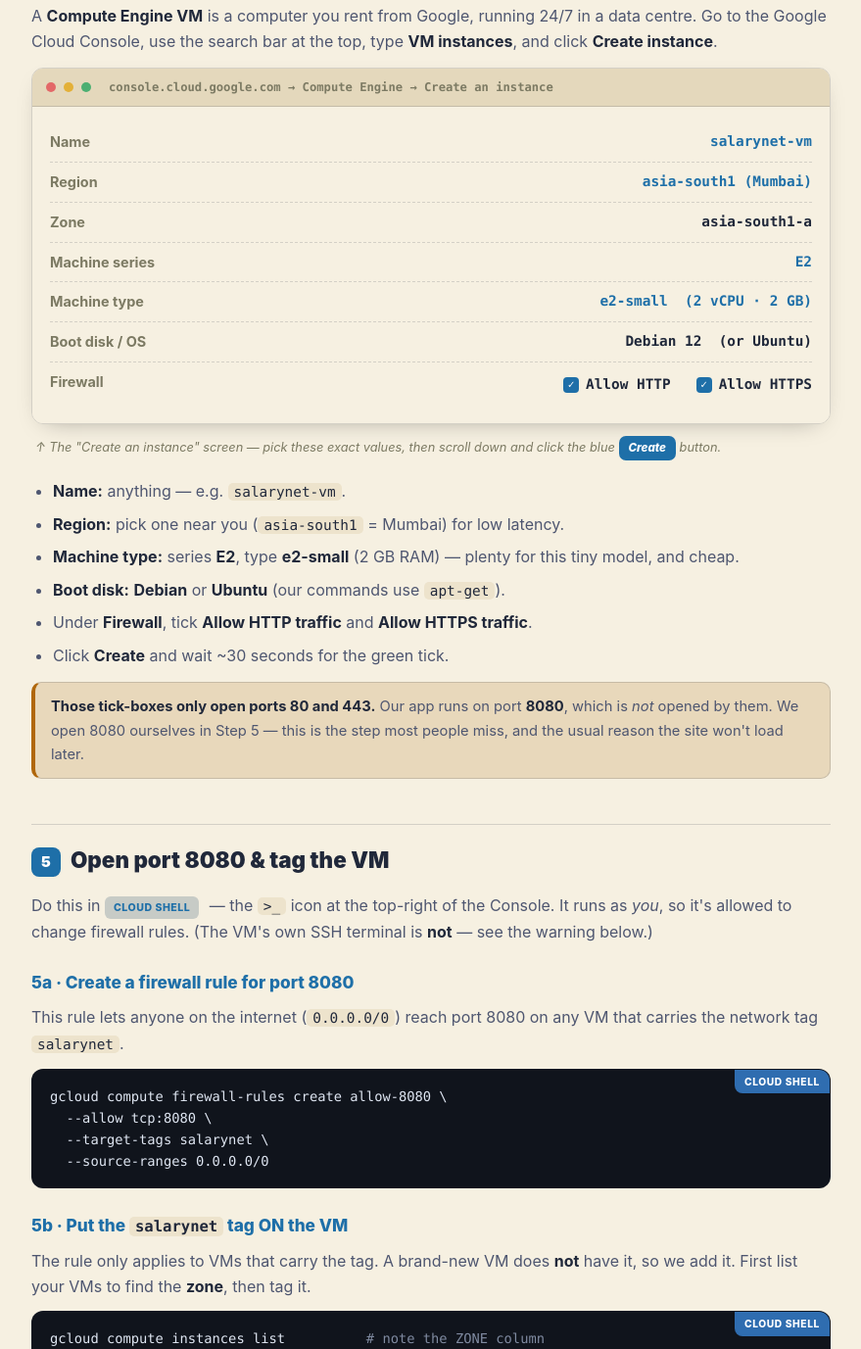
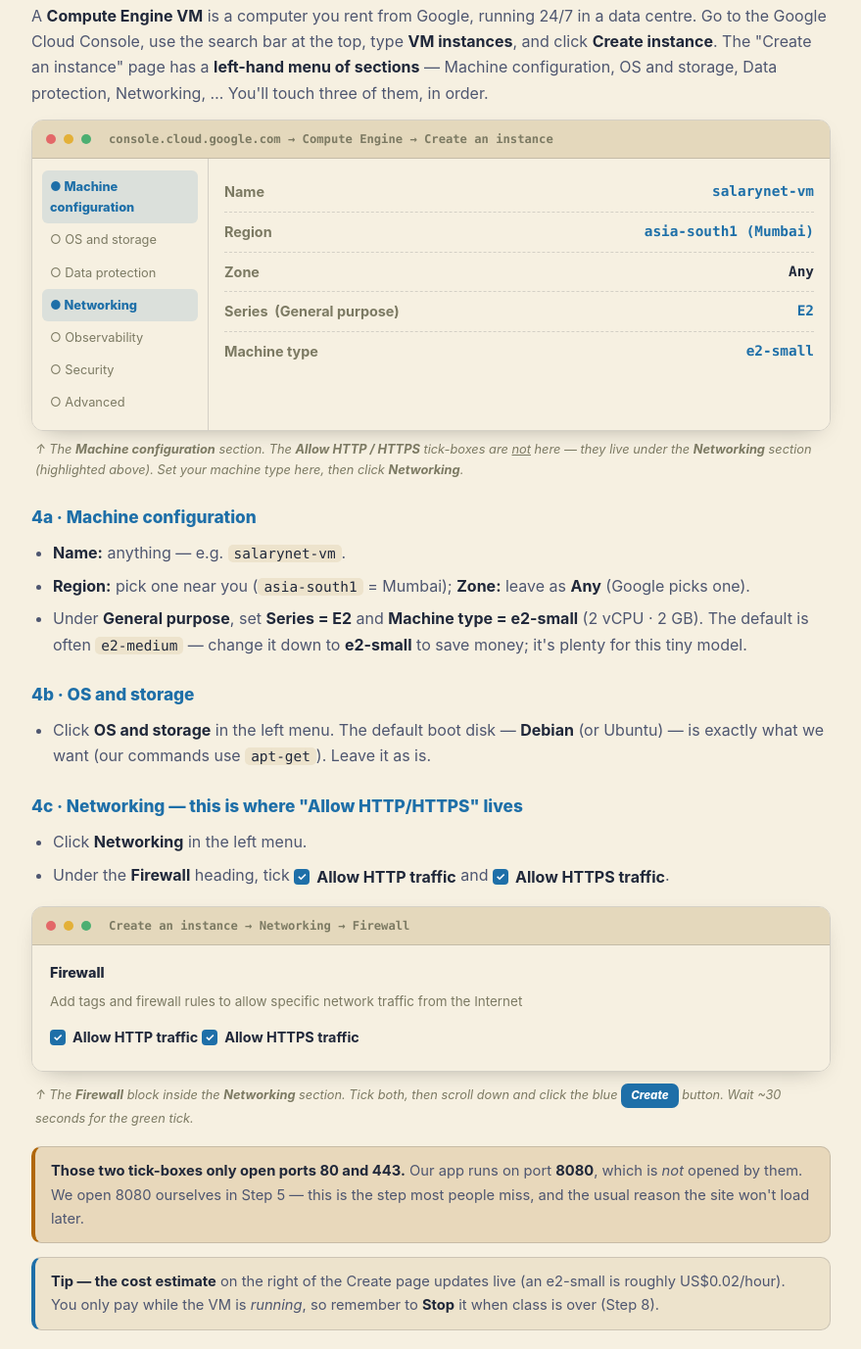
Before and after one commit to Laxminarayen/InceptezGenAI-Batch26, a plain HTML site: page 32. Neural Networks - 2/gcp-deployment-guide.html in a window 1280 px wide. Shown: the part 3817-5194 px from the top of the page at 98% size, without its empty margins (200-1079 px from the left). Drawn offline with Linux system fonts and the light colour scheme.

Commit message:
GCP guide: correct Step 4 to the real tabbed Create-instance UI
Allow HTTP/HTTPS lives under the Networking section, not the first
screen — split Step 4 into 4a Machine configuration (set e2-small, the
default is e2-medium), 4b OS and storage (Debian default), 4c Networking
(tick Allow HTTP/HTTPS under Firewall). Added a left-nav section mockup
and a Firewall-block mockup, plus a live cost-estimate tip.

```diff
--- a/32. Neural Networks - 2/gcp-deployment-guide.html
+++ b/32. Neural Networks - 2/gcp-deployment-guide.html
@@ -181,31 +181,61 @@ gh repo create SalaryNetApp --public --source=. --push</code></pre>
   <div class="note good"><b>Our example repo</b> is <code>https://github.com/Laxminarayen/SalaryNetApp.git</code> — the clone command in Step 6 uses it. When you make your own, swap in your repo URL.</div>
 
   <h2 id="s4"><span class="num">4</span>Create the GCP VM (e2-small) &amp; allow traffic</h2>
-  <p>A <b>Compute Engine VM</b> is a computer you rent from Google, running 24/7 in a data centre. Go to the Google Cloud Console, use the search bar at the top, type <b>VM instances</b>, and click <b>Create instance</b>.</p>
+  <p>A <b>Compute Engine VM</b> is a computer you rent from Google, running 24/7 in a data centre. Go to the Google Cloud Console, use the search bar at the top, type <b>VM instances</b>, and click <b>Create instance</b>. The "Create an instance" page has a <b>left-hand menu of sections</b> — Machine configuration, OS and storage, Data protection, Networking, … You'll touch three of them, in order.</p>
 
   <div class="shot">
     <div class="shot-bar"><span class="dot r"></span><span class="dot y"></span><span class="dot g"></span><span class="url">console.cloud.google.com → Compute Engine → Create an instance</span></div>
-    <div class="shot-body">
-      <div class="field-row"><span class="lbl">Name</span><span class="val pick">salarynet-vm</span></div>
-      <div class="field-row"><span class="lbl">Region</span><span class="val pick">asia-south1 (Mumbai)</span></div>
-      <div class="field-row"><span class="lbl">Zone</span><span class="val">asia-south1-a</span></div>
-      <div class="field-row"><span class="lbl">Machine series</span><span class="val pick">E2</span></div>
-      <div class="field-row"><span class="lbl">Machine type</span><span class="val pick">e2-small &nbsp;(2 vCPU · 2 GB)</span></div>
-      <div class="field-row"><span class="lbl">Boot disk / OS</span><span class="val">Debian 12 &nbsp;(or Ubuntu)</span></div>
-      <div class="field-row"><span class="lbl">Firewall</span><span class="val"><span class="chk"><span class="box">✓</span>Allow HTTP</span> &nbsp; <span class="chk"><span class="box">✓</span>Allow HTTPS</span></span></div>
+    <div class="shot-body" style="display:flex; gap:0; padding:0;">
+      <div style="flex:none; width:180px; border-right:1px solid var(--line); padding:12px 10px; font-size:.8rem;">
+        <div style="font-weight:800; color:var(--accent); padding:6px 8px; border-radius:6px; background:color-mix(in srgb,var(--accent) 12%, transparent);">● Machine configuration</div>
+        <div style="padding:6px 8px; color:var(--ink-faint);">○ OS and storage</div>
+        <div style="padding:6px 8px; color:var(--ink-faint);">○ Data protection</div>
+        <div style="font-weight:800; color:var(--accent); padding:6px 8px; border-radius:6px; background:color-mix(in srgb,var(--accent) 12%, transparent);">● Networking</div>
+        <div style="padding:6px 8px; color:var(--ink-faint);">○ Observability</div>
+        <div style="padding:6px 8px; color:var(--ink-faint);">○ Security</div>
+        <div style="padding:6px 8px; color:var(--ink-faint);">○ Advanced</div>
+      </div>
+      <div style="flex:1; padding:14px 16px;">
+        <div class="field-row"><span class="lbl">Name</span><span class="val pick">salarynet-vm</span></div>
+        <div class="field-row"><span class="lbl">Region</span><span class="val pick">asia-south1 (Mumbai)</span></div>
+        <div class="field-row"><span class="lbl">Zone</span><span class="val">Any</span></div>
+        <div class="field-row"><span class="lbl">Series &nbsp;(General purpose)</span><span class="val pick">E2</span></div>
+        <div class="field-row"><span class="lbl">Machine type</span><span class="val pick">e2-small</span></div>
+      </div>
     </div>
   </div>
-  <div class="shot-cap">↑ The "Create an instance" screen — pick these exact values, then scroll down and click the blue <span class="fake-btn" style="padding:3px 10px; font-size:.72rem;">Create</span> button.</div>
+  <div class="shot-cap">↑ The <b>Machine configuration</b> section. The <b>Allow HTTP / HTTPS</b> tick-boxes are <u>not</u> here — they live under the <b>Networking</b> section (highlighted above). Set your machine type here, then click <b>Networking</b>.</div>
 
+  <h3>4a · Machine configuration</h3>
   <ul>
     <li><b>Name:</b> anything — e.g. <code>salarynet-vm</code>.</li>
-    <li><b>Region:</b> pick one near you (<code>asia-south1</code> = Mumbai) for low latency.</li>
-    <li><b>Machine type:</b> series <b>E2</b>, type <b>e2-small</b> (2 GB RAM) — plenty for this tiny model, and cheap.</li>
-    <li><b>Boot disk:</b> <b>Debian</b> or <b>Ubuntu</b> (our commands use <code>apt-get</code>).</li>
-    <li>Under <b>Firewall</b>, tick <b>Allow HTTP traffic</b> and <b>Allow HTTPS traffic</b>.</li>
-    <li>Click <b>Create</b> and wait ~30 seconds for the green tick.</li>
+    <li><b>Region:</b> pick one near you (<code>asia-south1</code> = Mumbai); <b>Zone:</b> leave as <b>Any</b> (Google picks one).</li>
+    <li>Under <b>General purpose</b>, set <b>Series = E2</b> and <b>Machine type = e2-small</b> (2 vCPU · 2 GB). The default is often <code>e2-medium</code> — change it down to <b>e2-small</b> to save money; it's plenty for this tiny model.</li>
   </ul>
-  <div class="note warn"><b>Those tick-boxes only open ports 80 and 443.</b> Our app runs on port <b>8080</b>, which is <i>not</i> opened by them. We open 8080 ourselves in Step 5 — this is the step most people miss, and the usual reason the site won't load later.</div>
+
+  <h3>4b · OS and storage</h3>
+  <ul>
+    <li>Click <b>OS and storage</b> in the left menu. The default boot disk — <b>Debian</b> (or Ubuntu) — is exactly what we want (our commands use <code>apt-get</code>). Leave it as is.</li>
+  </ul>
+
+  <h3>4c · Networking — this is where "Allow HTTP/HTTPS" lives</h3>
+  <ul>
+    <li>Click <b>Networking</b> in the left menu.</li>
+    <li>Under the <b>Firewall</b> heading, tick <span class="chk"><span class="box">✓</span>Allow HTTP traffic</span> and <span class="chk"><span class="box">✓</span>Allow HTTPS traffic</span>.</li>
+  </ul>
+  <div class="shot">
+    <div class="shot-bar"><span class="dot r"></span><span class="dot y"></span><span class="dot g"></span><span class="url">Create an instance → Networking → Firewall</span></div>
+    <div class="shot-body">
+      <div style="font-weight:800; color:var(--ink); margin-bottom:6px;">Firewall</div>
+      <div style="color:var(--ink-faint); font-size:.84rem; margin-bottom:8px;">Add tags and firewall rules to allow specific network traffic from the Internet</div>
+      <div class="chk" style="margin:6px 0;"><span class="box">✓</span>Allow HTTP traffic</div>
+      <div class="chk" style="margin:6px 0;"><span class="box">✓</span>Allow HTTPS traffic</div>
+    </div>
+  </div>
+  <div class="shot-cap">↑ The <b>Firewall</b> block inside the <b>Networking</b> section. Tick both, then scroll down and click the blue <span class="fake-btn" style="padding:3px 10px; font-size:.72rem;">Create</span> button. Wait ~30 seconds for the green tick.</div>
+
+  <div class="note warn"><b>Those two tick-boxes only open ports 80 and 443.</b> Our app runs on port <b>8080</b>, which is <i>not</i> opened by them. We open 8080 ourselves in Step 5 — this is the step most people miss, and the usual reason the site won't load later.</div>
+  <div class="note tip"><b>Tip — the cost estimate</b> on the right of the Create page updates live (an e2-small is roughly US$0.02/hour). You only pay while the VM is <i>running</i>, so remember to <b>Stop</b> it when class is over (Step 8).</div>
 
   <h2 id="s5"><span class="num">5</span>Open port 8080 &amp; tag the VM</h2>
   <p>Do this in <span class="term-badge shell">CLOUD SHELL</span> — the <code>&gt;_</code> icon at the top-right of the Console. It runs as <i>you</i>, so it's allowed to change firewall rules. (The VM's own SSH terminal is <b>not</b> — see the warning below.)</p>
```
